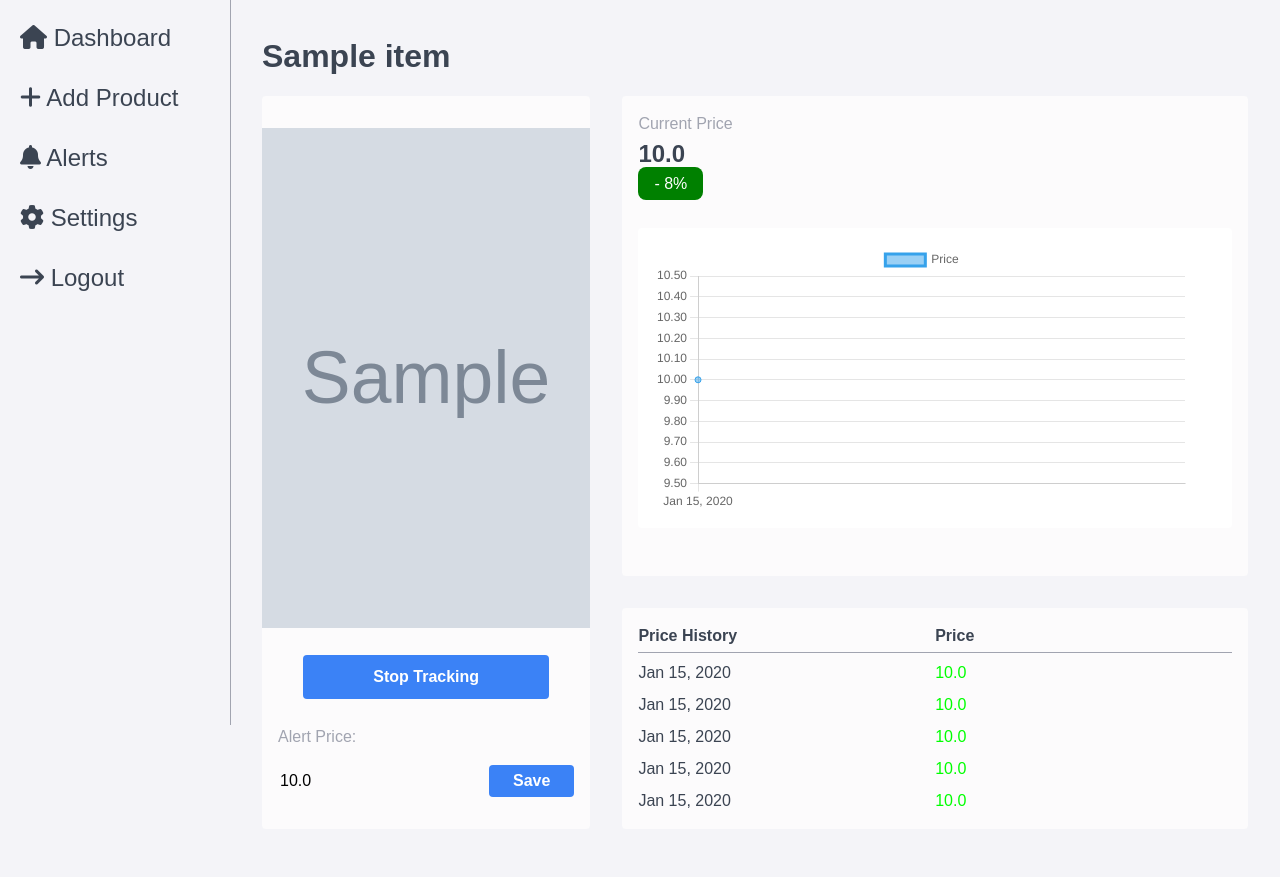
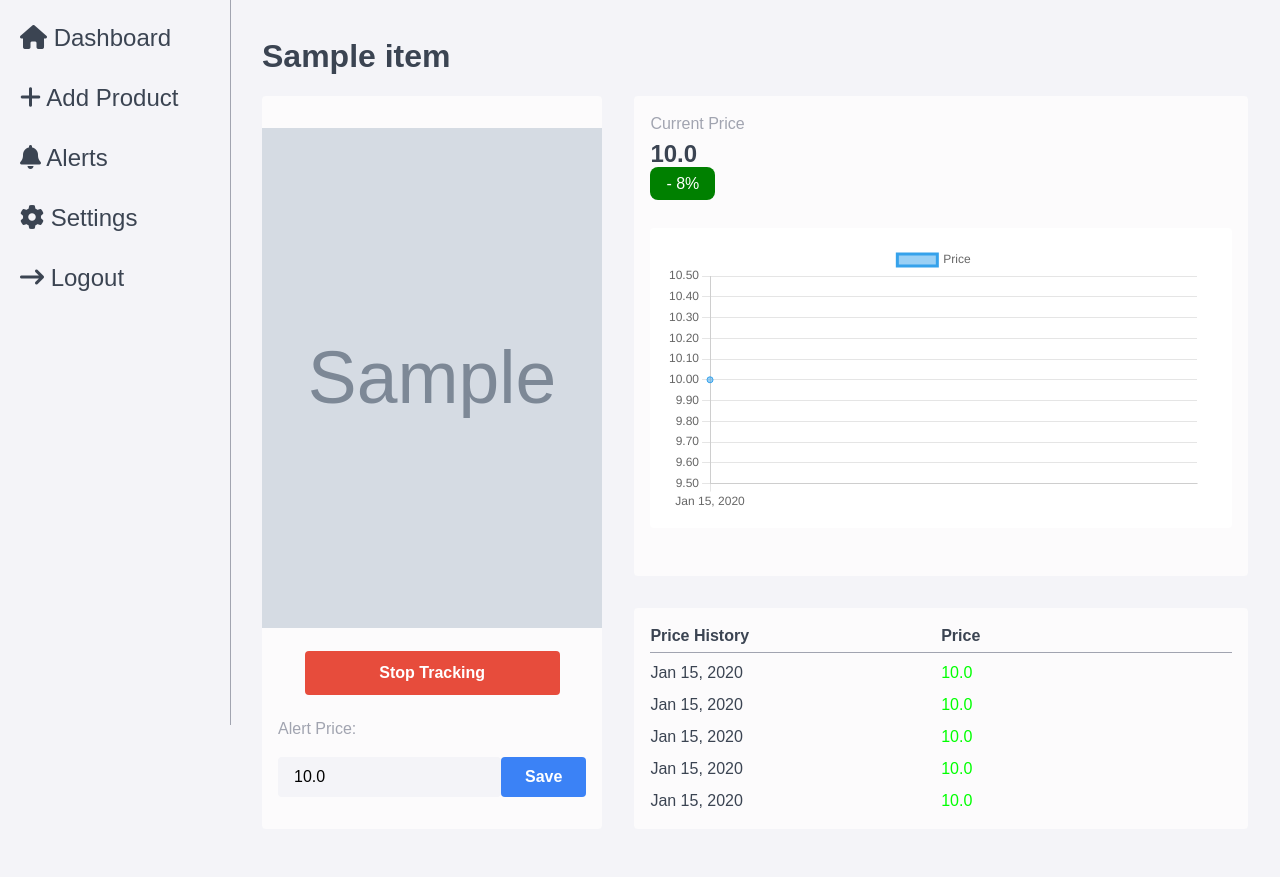
Before and after one commit to ToastFreak777/Price-Tracker, a Flask app: page /items/1 in a window 1280 px wide. Shown: the part 75-952 px from the top of the page. Run offline with Flask 3, Linux system fonts and the light colour scheme; a user stored in the database is signed in; tables that the repository leaves empty hold one stand-in row (values such as "Sample post"); grey boxes marked "Sample" are stand-in pictures; some libraries are stand-ins or nearby versions.

Commit message:
refactor: made target price button more noticable for users

```diff
--- a/ptracker/static/style.css
+++ b/ptracker/static/style.css
@@ -473,6 +473,7 @@ a {
   width: 75%;
   margin: auto;
   padding-block: 0.625rem;
+  background: #e74c3c;
 }
 
 .item__details__button-submit {
@@ -499,7 +500,10 @@ a {
 }
 
 .item__details__input {
-  background: inherit;
+  padding-block: 0.5rem;
+  padding-inline: 1rem 0;
+  background: var(--color-bg-secondary);
+  border-radius: var(--radius);
   border: none;
   outline: none;
 }
```
